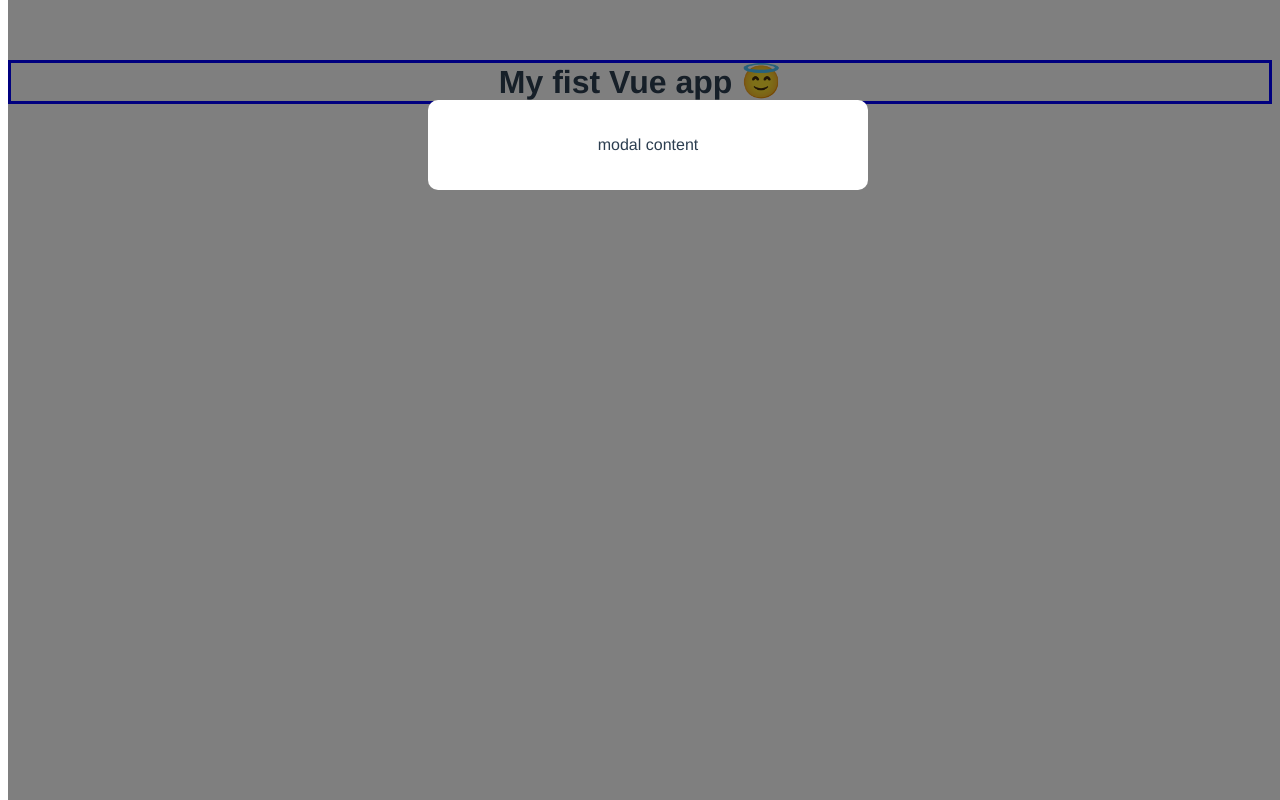
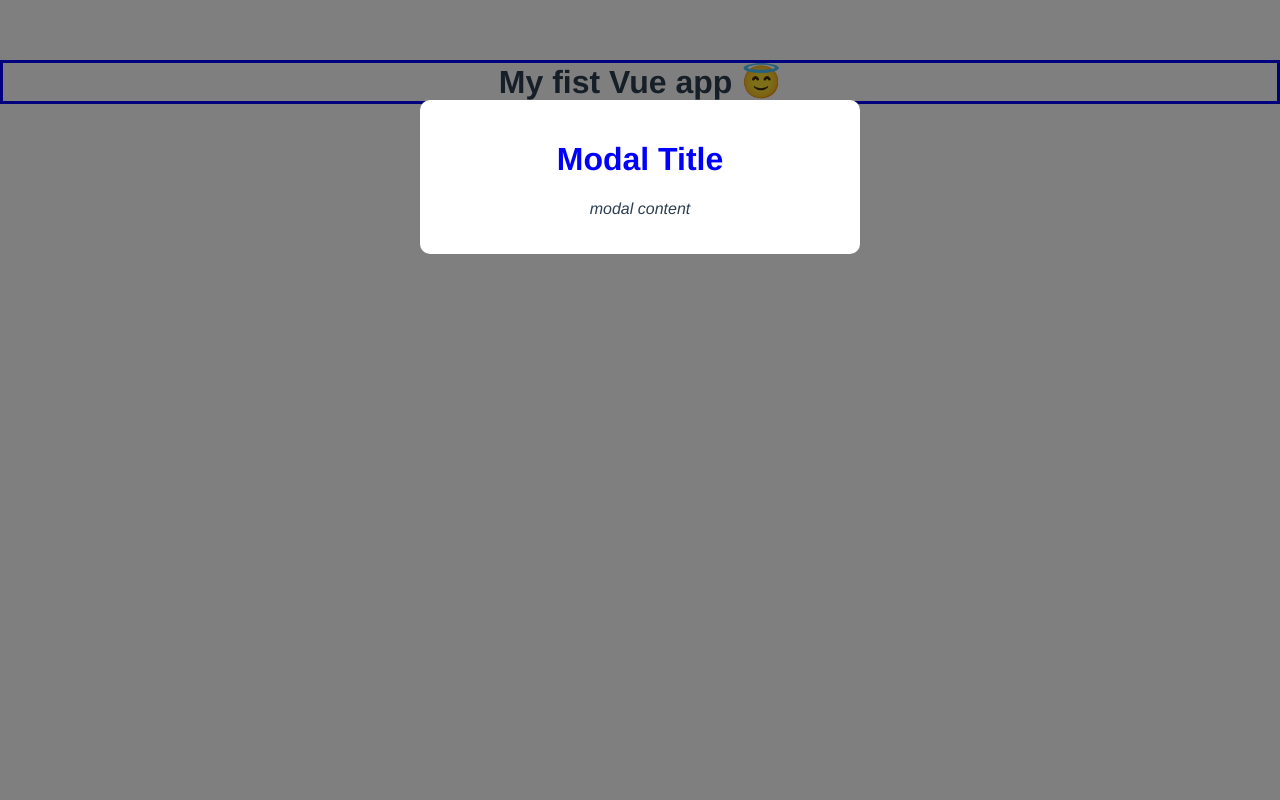
Before and after one commit to JimeBlue/modal-project, a Vue app: page / in a window 1280 px wide. Built offline with nearby package versions, Linux system fonts and the light colour scheme.

Commit message:
Finish scoped and global styles

```diff
--- /dev/null
+++ b/src/assets/global.css
@@ -0,0 +1,7 @@
+body {
+  margin: 0;
+}
+
+p {
+  font-style: italic;
+}
--- a/src/components/Modal.vue
+++ b/src/components/Modal.vue
@@ -1,14 +1,23 @@
 <template>
-  <!-- note: this is the background of the modal -->
   <div class="backdrop">
-    <!-- note: this is the modal -->
     <div class="modal">
+      <h1 class="modal__heading">Modal Title</h1>
       <p>modal content</p>
     </div>
   </div>
 </template>
 
-<style>
+<style scoped>
+/* EXPLANATION: by default the styles affect all the elements throught the App. So, if I style an <h1> here, the same style will be applied to an <h1> in App. In oder for the styles to be applied only inside a component there are two options
+
+1) I can add the attribute scoped to <style>. This has the disadvantage that it affects performance, since Vue gives the style and the element a data number. Explanation: https://www.youtube.com/watch?v=KM1U6DqZf8M&list=PL4cUxeGkcC9hYYGbV60Vq3IXYNfDk8At1&index=5
+
+2) I can make the style selector more specific, e.g using BEM classes
+
+*/
+
+/* EXPLANATION: If I have global styles, I can put them inside the folder assets, in the a folder global.css. In order to use the global styles I need to import global.css in main.js*/
+
 .modal {
   width: 400px;
   padding: 20px;
@@ -23,4 +32,14 @@
   width: 100%;
   height: 100%;
 }
+/* EXAMPLE: 1) */
+h1 {
+  color: #03cfb4;
+  border: none;
+  padding: 0;
+}
+/* EXAMPLE: 2) */
+.modal__heading {
+  color: blue;
+}
 </style>
```
Also changed, not shown: src/App.vue (+0 -9 lines), src/main.js (+4 -3 lines).
